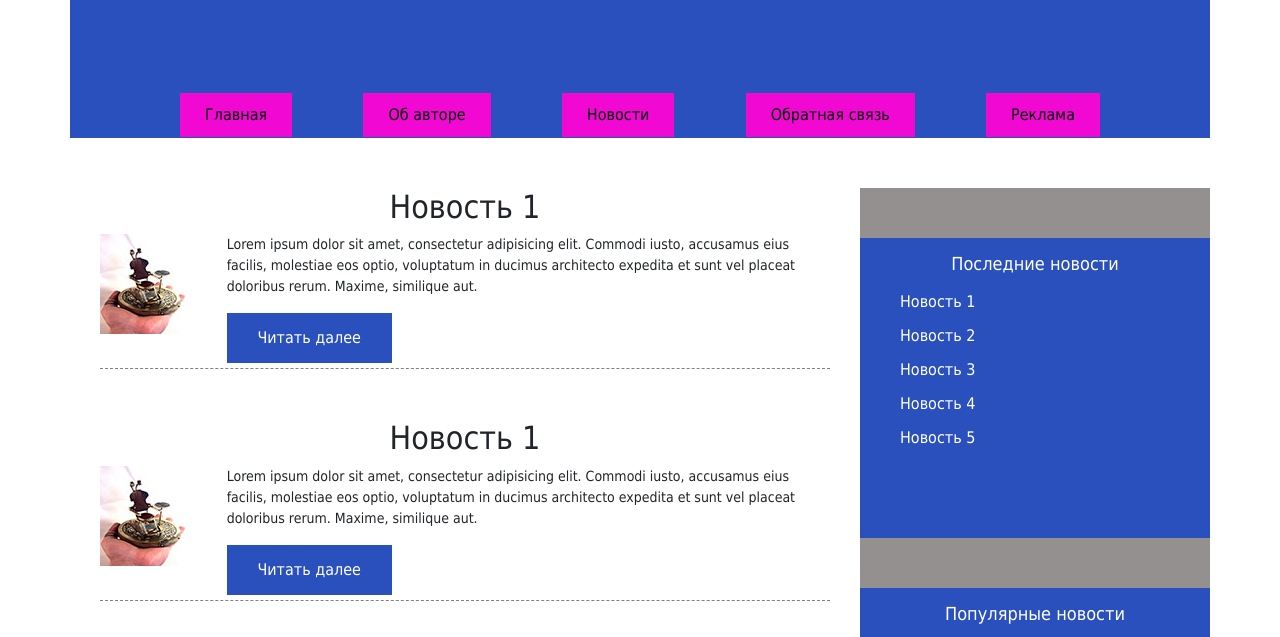
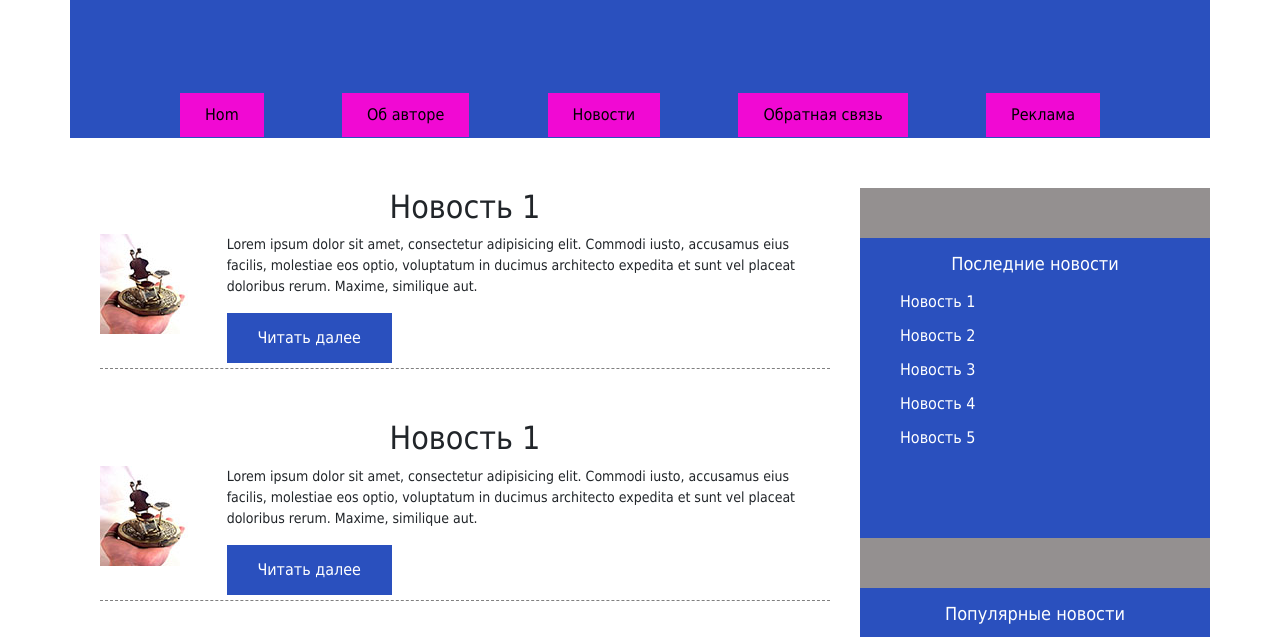
Before and after one commit to fedorgol/blog, a plain HTML site: page index.html in a window 1280 px wide. Shown: the part 162-799 px from the top of the page. Drawn offline with Linux system fonts and the light colour scheme.

Commit message:
Update index.html

```diff
--- a/index.html
+++ b/index.html
@@ -38,7 +38,7 @@
 			<div class="row">
 				<div class="offset-md-1 col-md-10">
 					<ul class="menu">
-						<li><a href="#">Главная</a></li>
+						<li><a href="#">Hom</a></li>
 						<li ><a href="#">Об авторе</a></li>
 						<li><a href="#">Новости</a></li>
 						<li><a href="#">Обратная связь</a></li>
```
